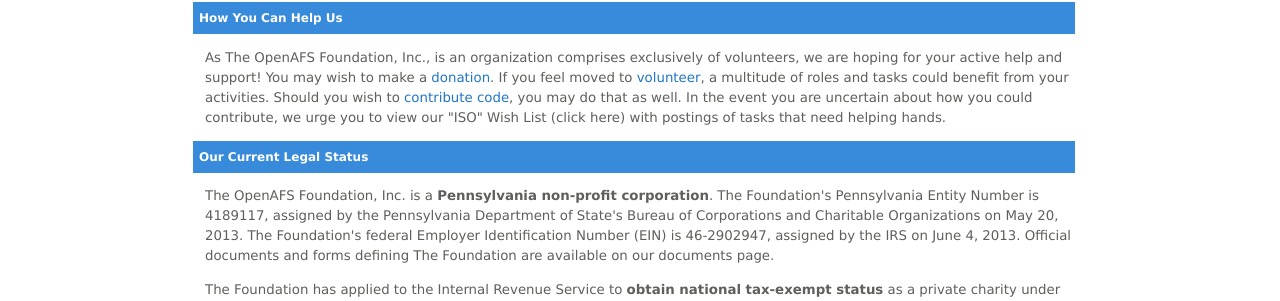
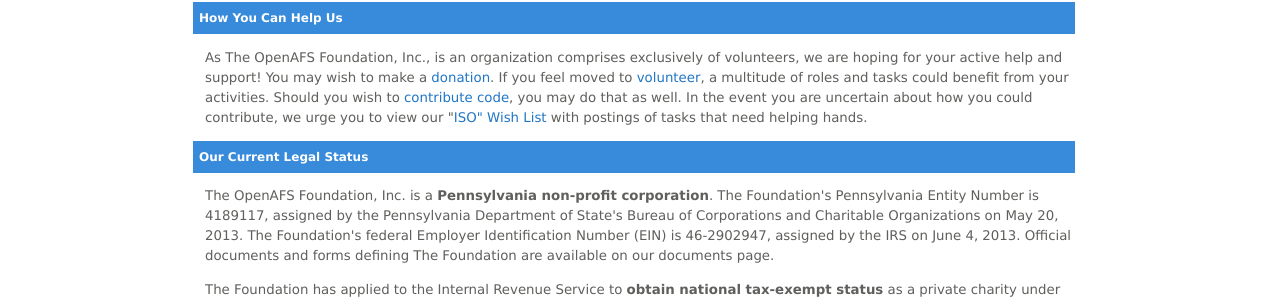
Before and after one commit to openafsfoundation/openafsfoundation.org, a Jekyll site: the page built from about/index.md, in a window 1280 px wide. Shown: the part 959-1260 px from the top of the page. Built offline with Jekyll 4.4.1, drawn with Linux system fonts in a browser that asks for light colours.

Commit message:
Update index.md

```diff
--- a/about/index.md
+++ b/about/index.md
@@ -66,7 +66,7 @@
 multitude of roles and tasks could benefit from your activities.  Should you
 wish to [contribute code]({{site.github.url}}/help/code/), you may do that as well.  In the
 event you are uncertain about how you could contribute, we urge you to view our
-"ISO" Wish List (click here) with postings of tasks that need helping hands.
+"[ISO" Wish List]({{site.github.url}}/help/wishlist/) with postings of tasks that need helping hands.
 
 
 ### Our Current Legal Status ###
```
